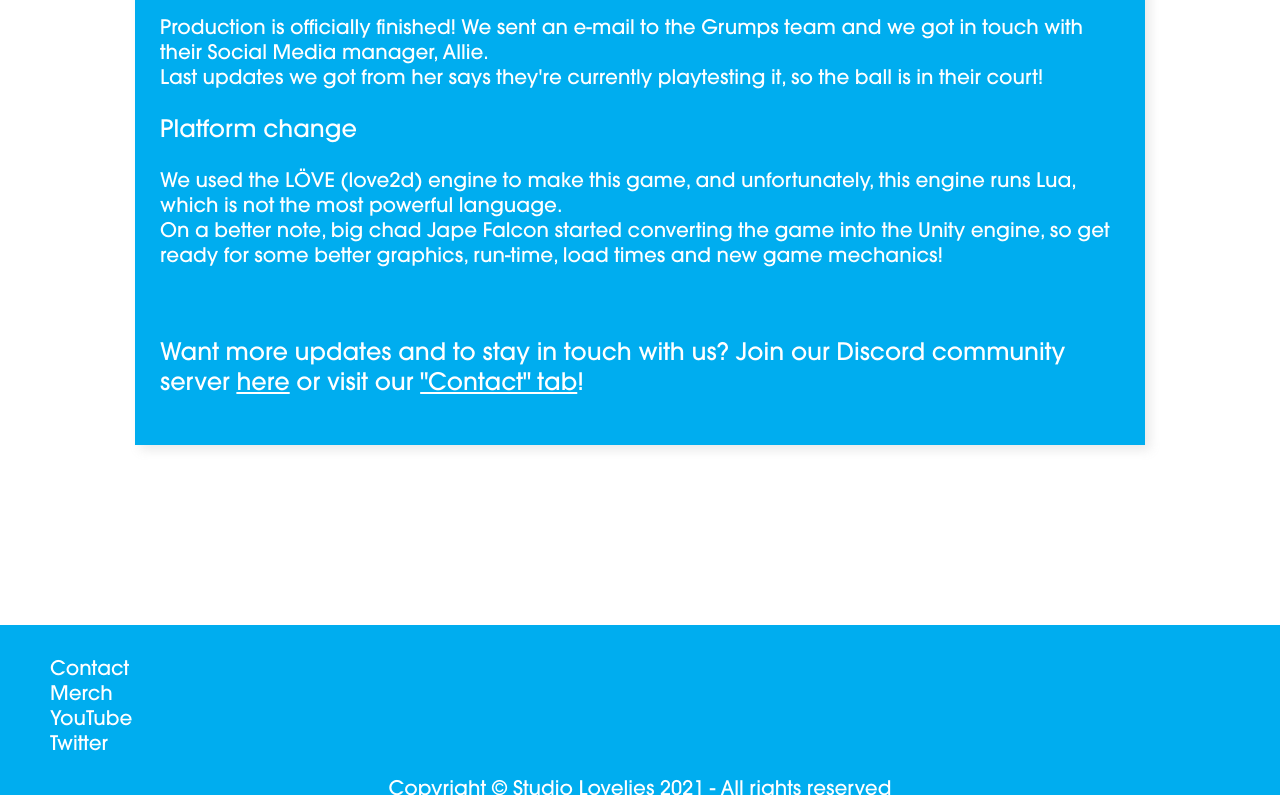
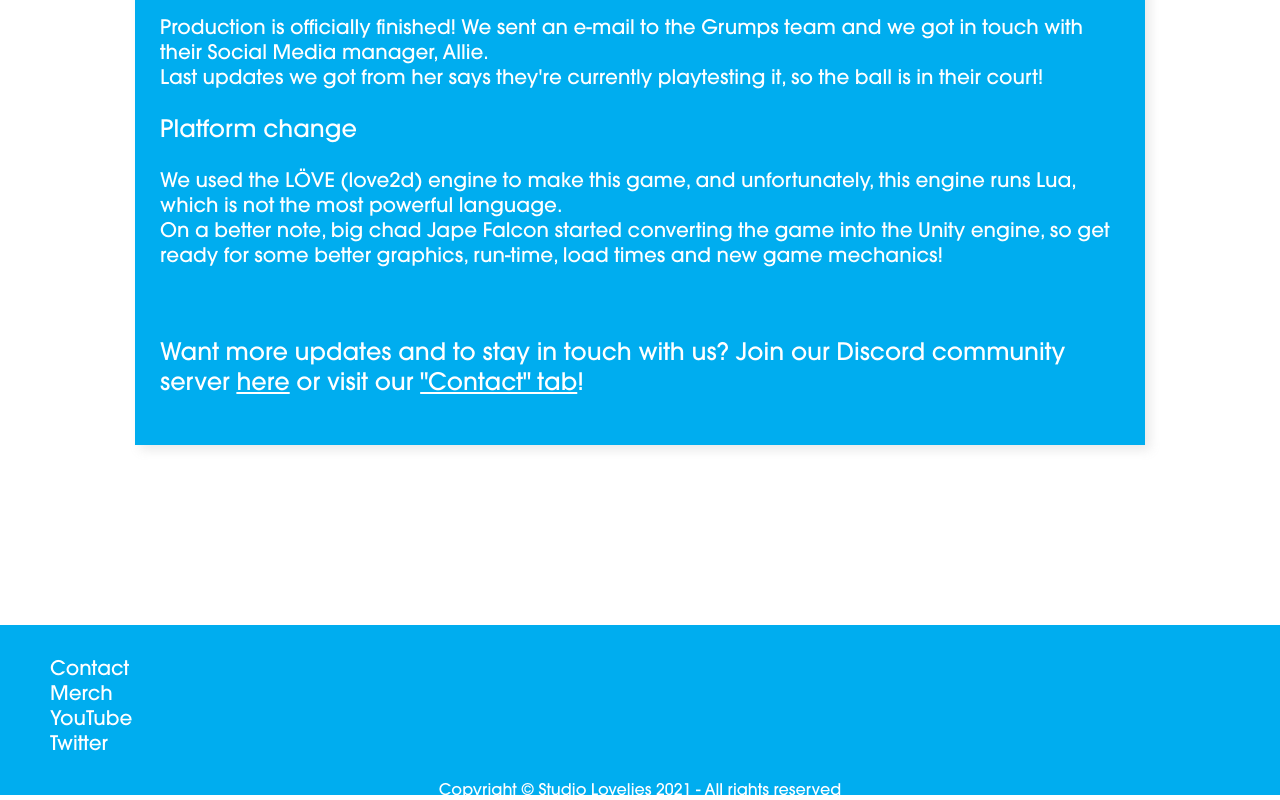
Before and after one commit to Zewatara/StudioLoveliesWebsite, a website: page public/views/index.html in a window 1280 px wide. Shown: the part 1186-1986 px from the top of the page. Drawn offline with Linux system fonts and the light colour scheme; files that its build step writes are made by us from their sources; files whose address does not match are found by name.

Commit message:
Copyright

```diff
--- a/public/assets/css/default.css
+++ b/public/assets/css/default.css
@@ -184,6 +184,7 @@ a {
 .footer .copyright span {
     color: white;
     margin-bottom: 10px;
+    font-size: 12pt;
 }
 
 .whoWeAre h2 {
```
